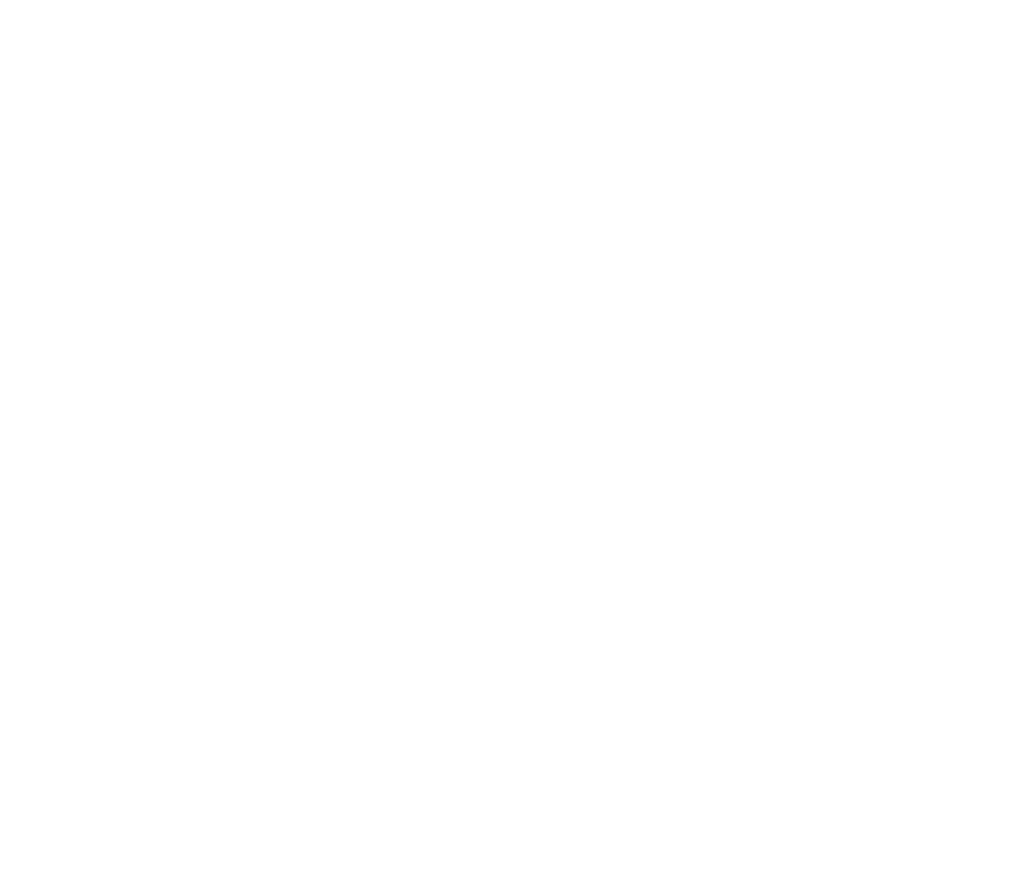
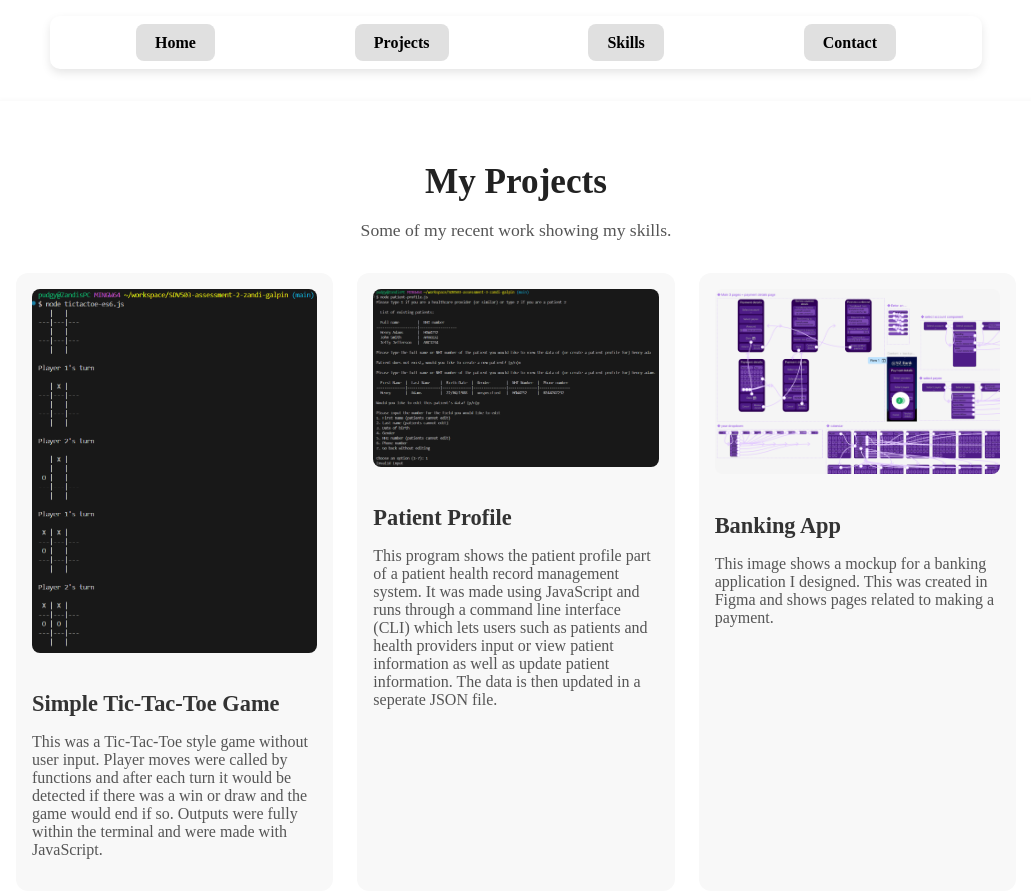
Before and after one commit to Zandi-Galpin/WEB504-assessment-1-Zandi-Galpin, a website: page pages/projects.html in a window 1280 px wide. Shown: the top 894 px of the page, without its empty margins (124-1155 px from the left). Before the commit the page ends 800 px from the top, so only its background shows below. Drawn offline with Linux system fonts and the light colour scheme.

Commit message:
project page added

```diff
--- a/components/projects/projects.css
+++ b/components/projects/projects.css
@@ -0,0 +1,60 @@
+.projects-content {
+  background: #ffffff;
+  border-radius: 15px;
+  padding: 2rem;
+  margin: 2rem auto;
+  max-width: 1000px;
+  width: 90%;
+  box-shadow: 0 4px 10px rgba(0,0,0,0.1);
+  text-align: center;
+}
+
+.projects-content h1 {
+  font-size: 2.2rem;
+  margin-bottom: 0.5rem;
+  color: #222;
+}
+
+.projects-content .projects-intro {
+  font-size: 1.1rem;
+  color: #555;
+  margin-bottom: 2rem;
+}
+
+.projects-grid {
+  display: flex;
+  flex-wrap: wrap;
+  gap: 1.5rem;
+  justify-content: center;
+}
+
+.project-card {
+  background: #f8f8f8;
+  border-radius: 12px;
+  padding: 1rem;
+  text-align: left;
+  flex: 1 1 250px;
+  max-width: 300px;
+}
+
+.project-card img {
+  width: 100%;
+  border-radius: 8px;
+  margin-bottom: 1rem;
+}
+
+.project-card h2 {
+  font-size: 1.4rem;
+  margin-bottom: 0.5rem;
+  color: #333;
+}
+
+.project-card p {
+  font-size: 1rem;
+  color: #555;
+}
+
+.project-card:hover {
+  transform: translateY(-5px);
+  box-shadow: 0 6px 12px rgba(0,0,0,0.1);
+}
--- a/components/projects/projects.html
+++ b/components/projects/projects.html
@@ -0,0 +1,55 @@
+<!DOCTYPE html>
+<html lang="en">
+<head>
+    <meta charset="UTF-8">
+    <meta name="viewport" content="width=device-width, initial-scale=1.0">
+    <title>projects page</title>
+    <link rel="stylesheet" href="projects.css">
+</head>
+<body>
+
+<section class="projects-content">
+  <h1>My Projects</h1>
+  <p class="projects-intro">
+    Some of my recent work showing my skills.
+  </p>
+
+  <div class="projects-grid">
+
+    <div class="project-card">
+      <img src="../../assets/images/tictactoe.png" alt="Project 1 Screenshot">
+      <h2>Simple Tic-Tac-Toe Game</h2>
+      <p>This was a Tic-Tac-Toe style game without user input.
+        Player moves were called by functions and after each turn
+        it would be detected if there was a win or draw and the game
+        would end if so. Outputs were fully within the terminal and were made
+        with JavaScript.
+      </p>
+    </div>
+
+    <div class="project-card">
+      <img src="../../assets/images/patientprofile.png" alt="Project 2 Screenshot">
+      <h2>Patient Profile</h2>
+      <p>This program shows the patient profile part of a patient health record management system.
+        It was made using JavaScript and runs through a command line interface (CLI) which lets users
+        such as patients and health providers input or view patient information as well as update patient information.
+        The data is then updated in a seperate JSON file.
+    </p>
+    </div>
+
+    <div class="project-card">
+      <img src="../../assets/images/bankingapp.png" alt="Project 3 Screenshot">
+      <h2>Banking App</h2>
+      <p>This image shows a mockup for a banking application I designed.
+        This was created in Figma and shows pages related to making
+        a payment.
+      </p>
+    </div>
+
+
+  </div>
+</section>
+
+
+</body>
+</html>
--- a/pages/projects.html
+++ b/pages/projects.html
@@ -0,0 +1,67 @@
+<!DOCTYPE html>
+<html lang="en">
+<head>
+    <meta charset="UTF-8">
+    <meta name="viewport" content="width=device-width, initial-scale=1.0">
+    <title>projects page</title>
+    <link rel="stylesheet" href="../components/projects/projects.css">
+    <link rel="stylesheet" href="../components/header/header.css">
+</head>
+<body>
+
+<header class="site-header">
+  <nav class="navbar">
+    <ul>
+      <li><a href="index.html">Home</a></li>
+      <li><a href="projects.html">Projects</a></li>
+      <li><a href="skills.html">Skills</a></li>
+      <li><a href="contact.html">Contact</a></li>
+    </ul>
+  </nav>
+</header>
+
+<section class="projects-content">
+  <h1>My Projects</h1>
+  <p class="projects-intro">
+    Some of my recent work showing my skills.
+  </p>
+
+  <div class="projects-grid">
+
+    <div class="project-card">
+      <img src="../assets/images/tictactoe.png" alt="Project 1 Screenshot">
+      <h2>Simple Tic-Tac-Toe Game</h2>
+      <p>This was a Tic-Tac-Toe style game without user input.
+        Player moves were called by functions and after each turn
+        it would be detected if there was a win or draw and the game
+        would end if so. Outputs were fully within the terminal and were made
+        with JavaScript.
+      </p>
+    </div>
+
+    <div class="project-card">
+      <img src="../assets/images/patientprofile.png" alt="Project 2 Screenshot">
+      <h2>Patient Profile</h2>
+      <p>This program shows the patient profile part of a patient health record management system.
+        It was made using JavaScript and runs through a command line interface (CLI) which lets users
+        such as patients and health providers input or view patient information as well as update patient information.
+        The data is then updated in a seperate JSON file.
+    </p>
+    </div>
+
+    <div class="project-card">
+      <img src="../assets/images/bankingapp.png" alt="Project 3 Screenshot">
+      <h2>Banking App</h2>
+      <p>This image shows a mockup for a banking application I designed.
+        This was created in Figma and shows pages related to making
+        a payment.
+      </p>
+    </div>
+
+
+  </div>
+</section>
+
+
+</body>
+</html>
```
Also changed, not shown: pages/index.html (+1 -2 lines), pages/skills.html (+11 -0 lines), assets/images/bankingapp.png (added), assets/images/patientprofile.png (added), assets/images/tictactoe.png (added).
